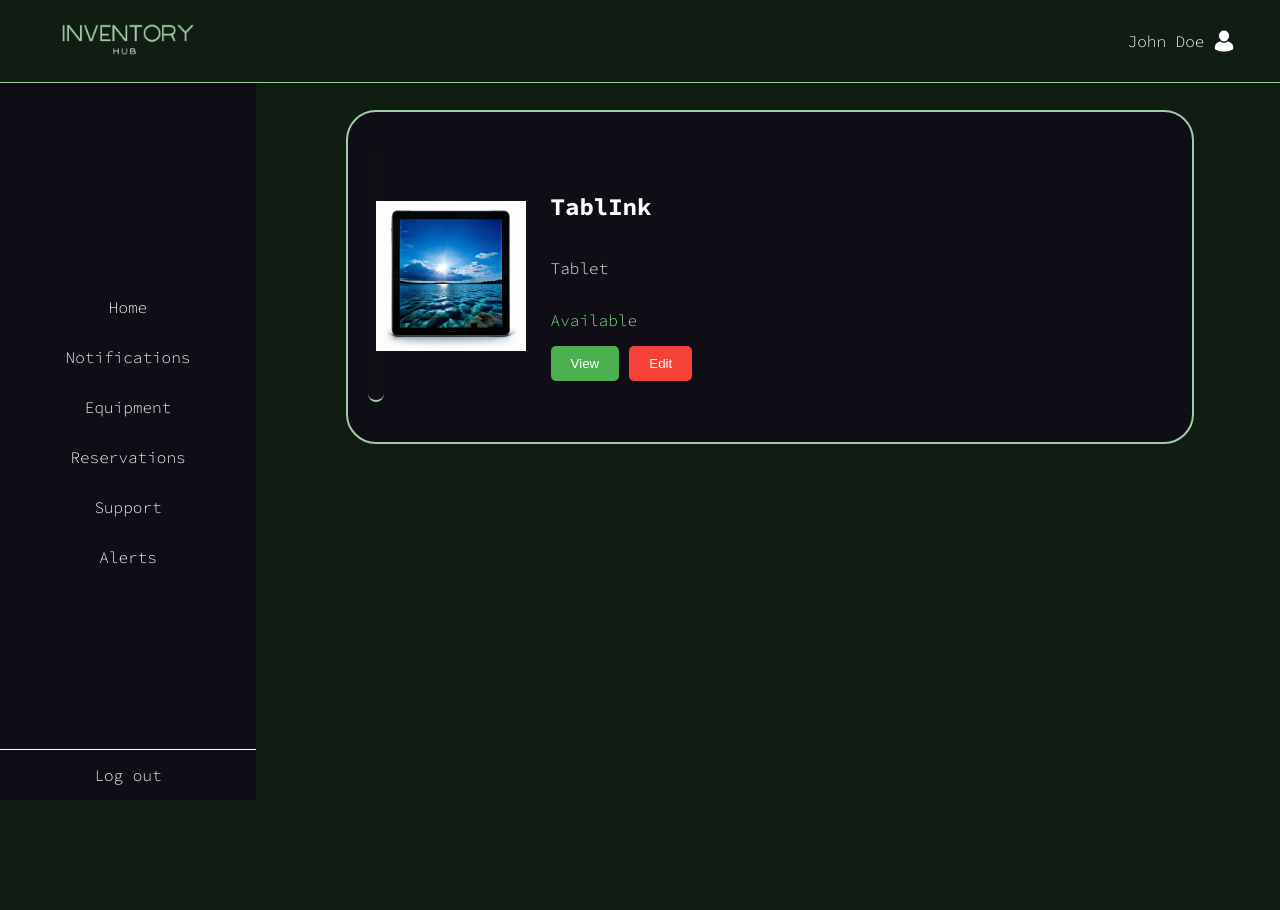
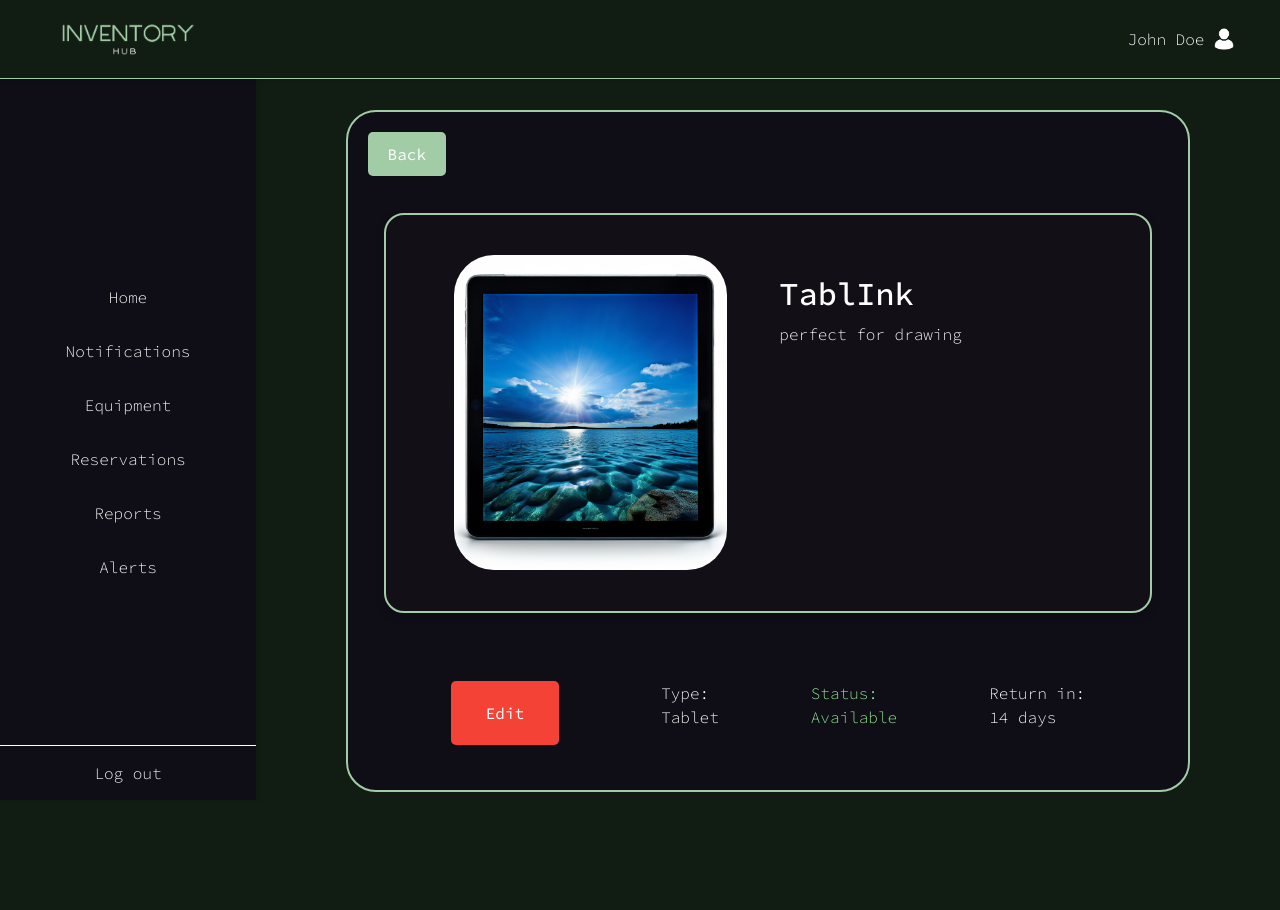
Before and after one commit to SheaGuev/InventoryManagementDjango, a Django app: a page that uses InventoryManagement/templates/base.html in a window 1280 px wide. Run offline with Django 5.2, Linux system fonts and the light colour scheme; data comes from the database, SQL or seed files in the repository; both versions use the stored data as it was after the commit; some libraries are stand-ins or nearby versions.

Commit message:
main template

```diff
--- /dev/null
+++ b/InventoryManagement/forms.py
@@ -0,0 +1,7 @@
+from django import forms
+from .models import Device
+
+class DeviceForm(forms.ModelForm):
+    class Meta:
+        model = Device
+        fields = ['device_name', 'device_type', 'device_desc', 'device_status', 'location', 'config', 'return_day']
--- a/InventoryManagement/models.py
+++ b/InventoryManagement/models.py
@@ -16,7 +16,7 @@
     device_desc = models.CharField(max_length=200, null=True, blank=True)
     device_status = models.BooleanField(default=False)  # Changed from CharField to BooleanField
     location = models.ForeignKey(Location, on_delete=models.CASCADE)
-    config = models.ForeignKey('DeviceConfig', on_delete=models.CASCADE, null=True, blank=True)
+    config = models.ForeignKey('DeviceConfig', on_delete=models.CASCADE, null=False, blank=False)
     return_day = models.IntegerField(default=0)
 
     def __str__(self):
--- a/InventoryManagement/templates/base.html
+++ b/InventoryManagement/templates/base.html
@@ -8,6 +8,8 @@
     <link rel="preconnect" href="https://fonts.googleapis.com">
     <link rel="preconnect" href="https://fonts.gstatic.com" crossorigin>
     <link href="https://fonts.googleapis.com/css2?family=Source+Code+Pro:ital,wght@0,200..900;1,200..900&display=swap" rel="stylesheet">
+    <link href="https://stackpath.bootstrapcdn.com/bootstrap/4.3.1/css/bootstrap.min.css" rel="stylesheet">
+
 
     {% load django_bootstrap5 %}
 {#    {% bootstrap_css %}#}
@@ -35,11 +37,12 @@
         </div>
 
     <div class="sidebar">
-        <a href="#">Home</a>
+        <a href="{% url 'home' %}">Home</a>
         <a href="#">Notifications</a>
-        <a href="#">Equipment</a>
+        <a href="{% url 'equipment' %}">Equipment</a>
         <a href="#">Reservations</a>
-        <a href="#">Support</a>
+{#        ADD A LINK TO THE REPORTS PAGE ONLY IF USER ROLE IS ADMIN!!#}
+        <a href="#">Reports</a>
         <a href="#">Alerts</a>
         <div class="logout">
             <a href="#">Log out</a>
@@ -51,6 +54,9 @@
     {% endblock content %}
 
     <script type="text/javascript" src="{% static "htmx.min.js" %}"></script>
+<script src="https://code.jquery.com/jquery-3.3.1.slim.min.js"></script>
+<script src="https://stackpath.bootstrapcdn.com/bootstrap/4.3.1/js/bootstrap.min.js"></script>
 
 </body>
+
 </html>
--- a/InventoryManagement/templates/device.html
+++ b/InventoryManagement/templates/device.html
@@ -9,27 +9,47 @@
 {% block content %}
     <div class="structure-main">
     <div class="electronics-panel">
+            <a href="{% url 'equipment' %}"><button id="back-button">Back</button></a>
 
-        <div class="product-item">
-{#        <p>Image path: {% static 'images/'|add:device.device_type.lower|add:'.png'  %}</p>#}
-
-                <img src="{% static 'images/'|add:device.device_type.lower.strip|add:'.png'  %}" alt="{{ device.device_type }}">
+        <div class="product-panel">
+        <div class="product-item" id="product-item">
+                <img src="{% static 'images/'|add:device.device_type.lower|add:'.png'  %}" alt="{{ device.device_type }}">
             <div class="product-info">
                 <h2>{{ device.device_name }}</h2>
-                <p> {{ device.device_type }}</p>
-                <p class="{% if device.device_status %}available{% else %}unavailable{% endif %}">
-                    {% if device.device_status %}Available{% else %}Unavailable{% endif %}</p>
-                <div class="actions">
-                    <a href="{% url 'device_view' device.config.device_serial %}"><button class="view-btn">View</button></a>
-                    <button class="edit-btn">Edit</button>
-                </div>
+                <p>{{ device.device_desc }}</p>
             </div>
             </div>
+            <div class="product-stats">
+                <div class="actions">
+                        <button type="button" class="edit-btn" data-bs-toggle="modal" data-bs-target="#editModal">Edit</button>
+                </div>
 
+                <p>Type: <br> {{ device.device_type }}</p>
+                <p class="{% if device.device_status %}available{% else %}unavailable{% endif %}">
+                    Status:<br>{% if device.device_status %}Available{% else %}Unavailable{% endif %}</p>
+                <p>Return in:<br> {{ device.return_day }} days</p>
 
+            </div>
+    </div>
 
-
+    {% include 'edit_device.html' %}
+    <!-- Modal -->
     </div>
     </div>
 
+    <script src="https://code.jquery.com/jquery-3.3.1.slim.min.js"></script>
+    <script src="https://stackpath.bootstrapcdn.com/bootstrap/4.3.1/js/bootstrap.min.js"></script>
+    <script>
+        $(document).ready(function(){
+            $('.edit-btn').click(function(){
+                $('#editModal').modal('show');
+            });
+        });
+        $(document).ready(function(){
+            $('.btn-close').click(function(){
+                $('#editModal').modal('hide');
+            });
+        });
+        </script>
+
 {% endblock %}
--- /dev/null
+++ b/InventoryManagement/templates/edit_device.html
@@ -0,0 +1,22 @@
+<div class="modal fade" id="editModal" tabindex="-1" aria-labelledby="editModalLabel" aria-hidden="true">
+    <div class="modal-dialog">
+        <div class="modal-content" id="modal-content">
+            <div class="modal-header">
+                <h5 class="modal-title" id="editModalLabel">Edit Device</h5>
+                <button type="button" class="btn-close" data-bs-dismiss="modal" aria-label="Close">x</button>
+            </div>
+            <div class="modal-body" id="modal-body">
+                <form method="post" action="{% url 'edit_device' device.config.device_serial %}">
+                    {% csrf_token %}
+                    {{ form.device_name.label_tag }} {{ form.device_name }} {{ form.device_name.errors }}
+                    {{ form.device_type.label_tag }} {{ form.device_type }} {{ form.device_type.errors }}
+                    {{ form.device_desc.label_tag }} {{ form.device_desc }} {{ form.device_desc.errors }}
+{#                    {{ form.device_status.label_tag }} #}
+                    <br>{{ form.return_day.label_tag }} {{ form.return_day }} {{ form.return_day.errors }}
+                    <label>Available:</label> {{ form.device_status }} {{ form.device_status.errors }}
+                    <button type="submit" class="btn btn-primary" id="form-sub">Save changes</button>
+                </form>
+            </div>
+        </div>
+    </div>
+</div>
--- /dev/null
+++ b/InventoryManagement/templates/index.html
@@ -0,0 +1 @@
+{% extends "base.html" %}
--- a/InventoryManagement/urls.py
+++ b/InventoryManagement/urls.py
@@ -2,8 +2,10 @@
 from . import views
 
 urlpatterns = [
-    path("", views.home, name="home"),
+    path("", views.home, name="home"),  # Changed from 'index' to 'home'
+    path("equipment/", views.equipment, name="equipment"),
     path("search/", views.search_view, name="search"),
     path('device/<str:device_serial>/', views.device_view, name='device_view'),
+    path('device/<str:device_serial>/edit/', views.edit_device, name='edit_device'),
 
 ]
--- a/InventoryManagement/views.py
+++ b/InventoryManagement/views.py
@@ -1,10 +1,15 @@
-from django.shortcuts import render, HttpResponse
+from django.shortcuts import render, HttpResponse, get_object_or_404, redirect
 from . models import Device, DeviceConfig
 from django.db.models import Q
 from django.core.paginator import Paginator, EmptyPage, PageNotAnInteger
+from .forms import DeviceForm
+
+
+def home(request):
+    return render(request, 'index.html')
 
 # Create your views here.
-def home(request):
+def equipment(request):
     devices, search = _search(request)
     context = {
         "devices": devices,
@@ -22,7 +27,8 @@
 
 def device_view(request, device_serial):
     device = Device.objects.get(config__device_serial=device_serial)
-    return render(request, 'device.html', {'device': device})
+    form = DeviceForm(instance=device)  # Create form instance with the device instance
+    return render(request, 'device.html', {'device': device, 'form': form})
 
 def _search(request):
         search = request.GET.get('search')
@@ -64,3 +70,36 @@
     #
     # devices = Device.objects.filter(device_name__contains=search_text)
     # return render(request, 'ajax_search.html', {'devices': devices})
+
+def edit_device(request, device_serial):
+    device = get_object_or_404(Device, config__device_serial=device_serial)
+    if request.method == 'POST':
+        form = DeviceForm(request.POST, instance=device)
+        if form.is_valid():
+            device_config = device.config
+            device_config.save()  # Manually save the DeviceConfig instance
+            device = form.save()
+            return redirect('edit_device', device_serial=device.config.device_serial)
+    else:
+        form = DeviceForm(instance=device)
+    return render(request, 'edit_device.html', {'form': form})
+
+
+
+
+
+# DELETE DUPLICATED FROM DB SCRIPT: PREVENT NOT NULL ERROR
+# from django.db.models import Count
+# from InventoryManagement.models import DeviceConfig
+#
+# # Find duplicate device_serial values
+# duplicates = (DeviceConfig.objects.values('device_serial')
+#               .annotate(device_serial_count=Count('device_serial'))
+#               .filter(device_serial_count__gt=1))
+#
+# for duplicate in duplicates:
+#     # Get all DeviceConfig objects with this device_serial
+#     configs = DeviceConfig.objects.filter(device_serial=duplicate['device_serial'])
+#
+#     for config in configs[1:]:
+#         config.delete()
--- a/static/css/device.css
+++ b/static/css/device.css
@@ -1,6 +1,76 @@
-.product-item img {
-            max-width: 200px;
-            max-height: 150px;
-            margin: auto 4%;
-            object-fit: cover;
-        }
+#product-item {
+    /*border-bottom: none !important;*/
+    width: auto;
+    height: 100%;
+    padding: 5%;
+    align-items: center;
+    border: 2px solid rgb(161, 204, 165);
+
+}
+#product-item img{
+    width: 100%;
+    height: 100%;
+    max-height: 500px;
+    /*object-fit: contain;*/
+    margin: auto 4%;
+    object-fit: cover;
+    border-radius: 40px;
+
+    /*padding: 10% 0;*/
+
+}
+.product-panel{
+    display: flex;
+    flex-direction: column;
+    justify-content: space-between;
+    box-sizing: border-box;
+    padding: 2%;
+}
+
+.product-info{
+    justify-content: start;
+
+}
+
+.product-stats{
+    padding: 1% 5%;
+    display: flex;
+    justify-content: space-around;
+    flex-direction: row;
+    margin-top: 5%;
+}
+
+.actions .edit-btn{
+    padding: 0 35px;
+}
+
+#back-button {
+    background-color: rgb(161, 204, 165); /* Green */
+    color: white;
+    padding: 10px 20px;
+    border: none;
+    border-radius: 5px;
+    cursor: pointer;
+    transition: background-color 0.3s ease;
+    margin: 0 0 0 20px;
+}
+
+#modal-content{
+    display: flex;
+    flex-direction: column;
+    /*justify-content: space-between;*/
+    /*align-items: center;*/
+    padding: 5%;
+    background-color: #222222;
+}
+#form-sub{
+    margin-top: 15px;
+}
+/*#modal-body{*/
+/*    display: flex;*/
+/*    flex-direction: column;*/
+/*    justify-content: space-between;*/
+/*    align-items: center;*/
+/*    padding: 5%;*/
+/*    background-color: #222222;*/
+/*}*/
--- a/static/css/equipment.css
+++ b/static/css/equipment.css
@@ -43,6 +43,8 @@
             display: flex;
             flex-wrap: wrap;
             flex-flow: row wrap;
+            align-items: center;
+            justify-content: center;
 
         }
         .search-panel input, .search-panel select {
@@ -86,7 +88,7 @@
             gap: 5px;
             margin: 20px;
             padding: 8px;
-            height: 250px;
+            height: 300px;
             box-sizing: border-box;
 
 
@@ -99,6 +101,7 @@
             max-height: 150px;
             margin: auto 4%;
             object-fit: cover;
+            border-radius: 20px;
         }
         .product-info {
             padding: 20px;
@@ -106,6 +109,7 @@
             flex-direction: column;
             justify-content: center;
             text-align: left;
+            margin: 0 auto auto 0;
           }
         .product-info h2{
             text-align: left;
@@ -151,3 +155,8 @@
         .pagination span:hover {
             background-color: #666;
         }
+
+        .form-action-buttons{
+            display: flex;
+            justify-content: center;
+        }
```
Also changed, not shown: InventoryManagement/templates/equipmentSearch.html (+5 -2 lines), InventoryManagement/migrations/0002_device_return_day_alter_device_device_status.py (added), InventoryManagement/migrations/0003_alter_deviceconfig_device_cpu_and_more.py (added), InventoryManagement/migrations/0004_alter_device_config.py (added), db.sqlite3.
